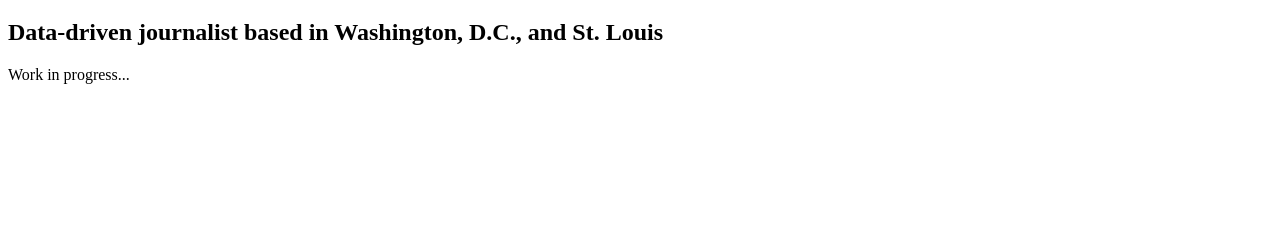
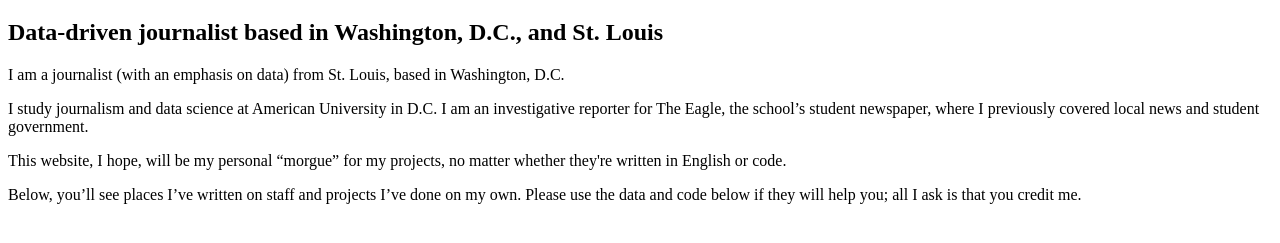
Before and after one commit to owena-b/owena-b.github.io, a plain HTML site: page index.html in a window 1280 px wide. Shown: the part 61-304 px from the top of the page. Drawn offline with Linux system fonts and the light colour scheme.

Commit message:
Update index.html

```diff
--- a/index.html
+++ b/index.html
@@ -6,6 +6,11 @@
     <body>
         <h1>Owen Auston-Babcock</h1>
         <h2>Data-driven journalist based in Washington, D.C., and St. Louis</h2>
-        <p>Work in progress...</p>
+        <p>I am a journalist (with an emphasis on data) from St. Louis, based in Washington, D.C.</p>
+        <p>I study journalism and data science at American University in D.C. I am an investigative reporter for The Eagle, the school’s student newspaper, where I previously covered local news and student government.</p>
+
+        <p>This website, I hope, will be my personal “morgue” for my projects, no matter whether they're written in English or code.</p>
+
+        <p>Below, you’ll see places I’ve written on staff and projects I’ve done on my own. Please use the data and code below if they will help you; all I ask is that you credit me.</p>
     </body>
 </html>
```
